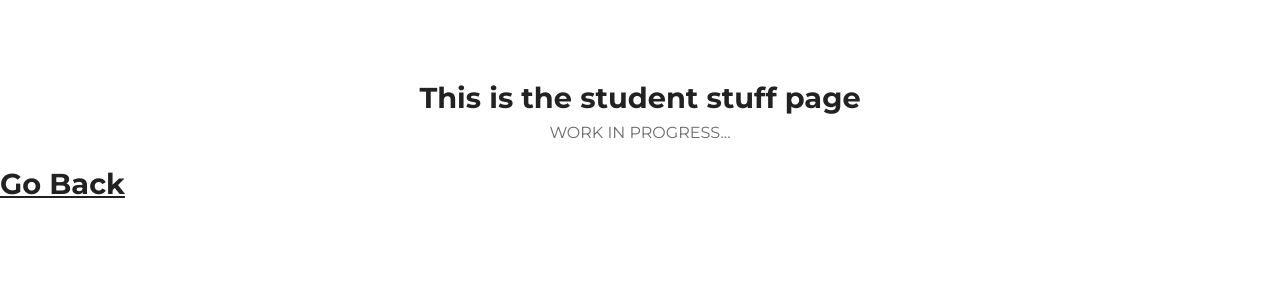
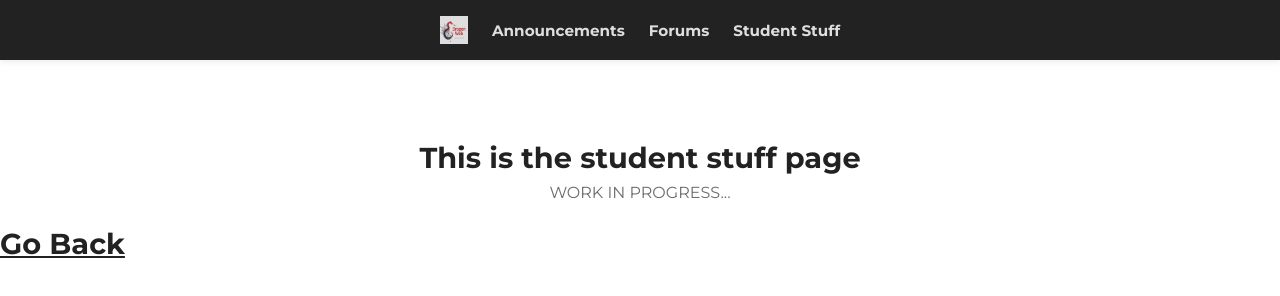
Before and after one commit to ethandadev/dragonweb, a website: page studentstuff.html in a window 1280 px wide. Drawn offline with Linux system fonts and the light colour scheme.

Commit message:
add navbar

```diff
--- a/assets/css/styles.css
+++ b/assets/css/styles.css
@@ -164,3 +164,55 @@
 .sub-subtitle {
     text-align: center;
 }
+
+.navbar {
+  display: flex;
+  justify-content: center;
+  align-items: center;
+  gap: var(--space-md);
+  width: 100%;
+  background-color: #222222;
+  padding: var(--space-sm) var(--space-md);
+  box-shadow: var(--shadow-sm);
+}
+
+.navbar a {
+  color: #ffffff;
+  text-decoration: none;
+  font-weight: 700;
+  font-size: 0.95rem;
+  opacity: 0.85;
+  transition: opacity var(--transition);
+}
+
+.navbar a:hover {
+  opacity: 1;
+}
+
+.navbar-logo {
+  display: flex;
+  align-items: center;
+  opacity: 1;
+}
+
+.navbar-logo img {
+  height: 28px;
+  width: auto;
+  display: block;
+}
+
+.navbar.navbar-scroll {
+  position: fixed;
+  top: 0;
+  left: 0;
+  opacity: 0;
+  visibility: hidden;
+  transform: translateY(-100%);
+  transition: all 0.3s ease-in-out;
+}
+
+.navbar.navbar-scroll.visible {
+  opacity: 1;
+  visibility: visible;
+  transform: translateY(0);
+}
--- a/studentstuff.html
+++ b/studentstuff.html
@@ -7,10 +7,17 @@
     <link rel="preconnect" href="https://fonts.googleapis.com">
     <link rel="preconnect" href="https://fonts.gstatic.com" crossorigin>
     <link href="https://fonts.googleapis.com/css2?family=Montserrat:wght@400;700&display=swap" rel="stylesheet">
+    <link rel="stylesheet" href="/assets/css/styles.css" />
     <link rel="stylesheet" href="/assets/css/studentstuff.css" />
     <link rel="icon" href="/assets/images/dragonweb_icon.png">
 </head>
 <body>
+    <nav class="navbar">
+        <a href="index.html" class="navbar-logo"><img src="/assets/images/dragonweb_icon.png" alt="Dragon Web Home"></a>
+        <a href="announcements.html">Announcements</a>
+        <a href="forums.html">Forums</a>
+        <a href="studentstuff.html">Student Stuff</a>
+    </nav>
 
     <h1 class="title">This is the student stuff page</h1>
     <p class="subtitle">WORK IN PROGRESS...</p>
```
Also changed, not shown: announcements.html (+7 -0 lines), assets/js/navbar.js (added, +9 -0 lines), forums.html (+7 -0 lines), index.html (+8 -1 lines), assets/images/HKIS-Dragon-Body-Landscape-Blue.png (added).
